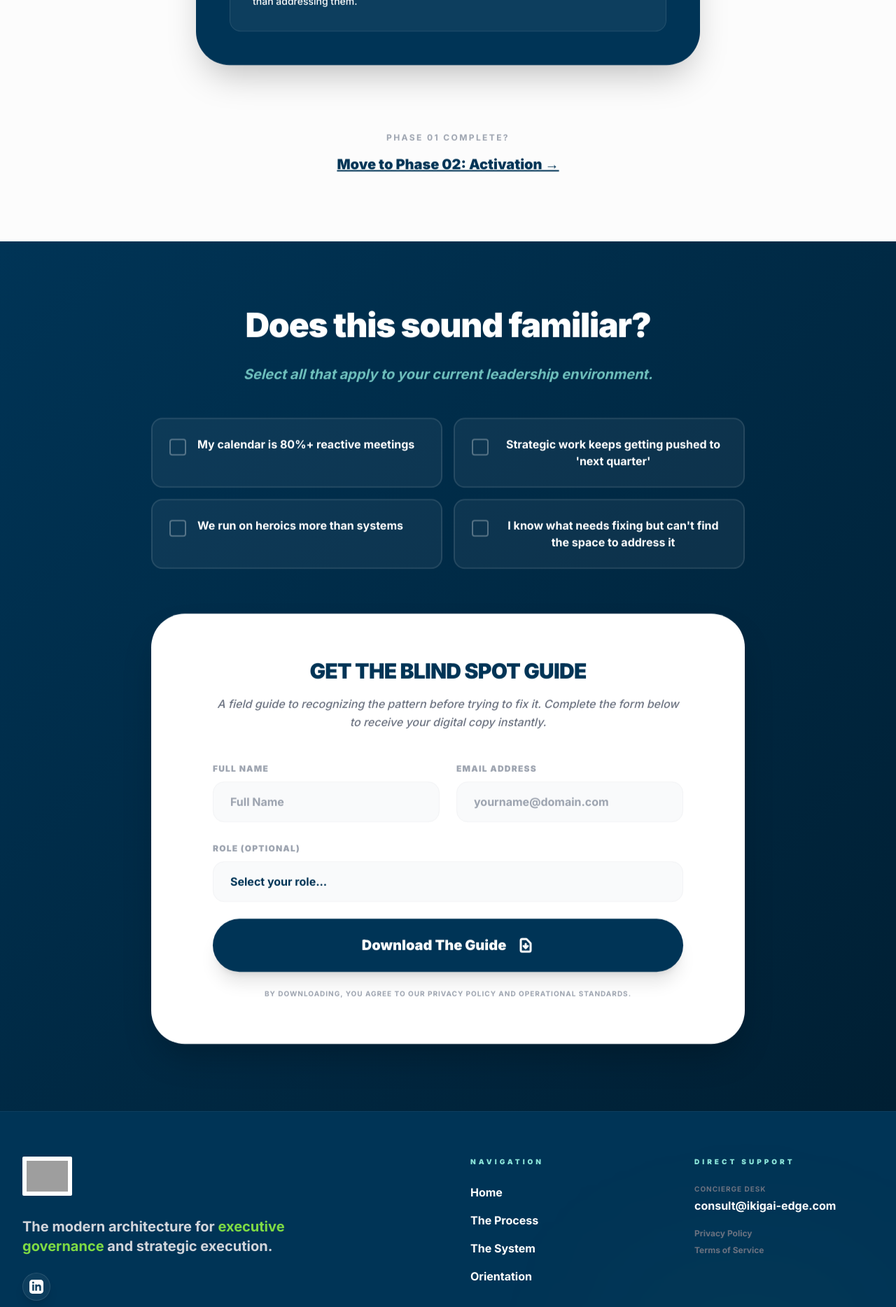
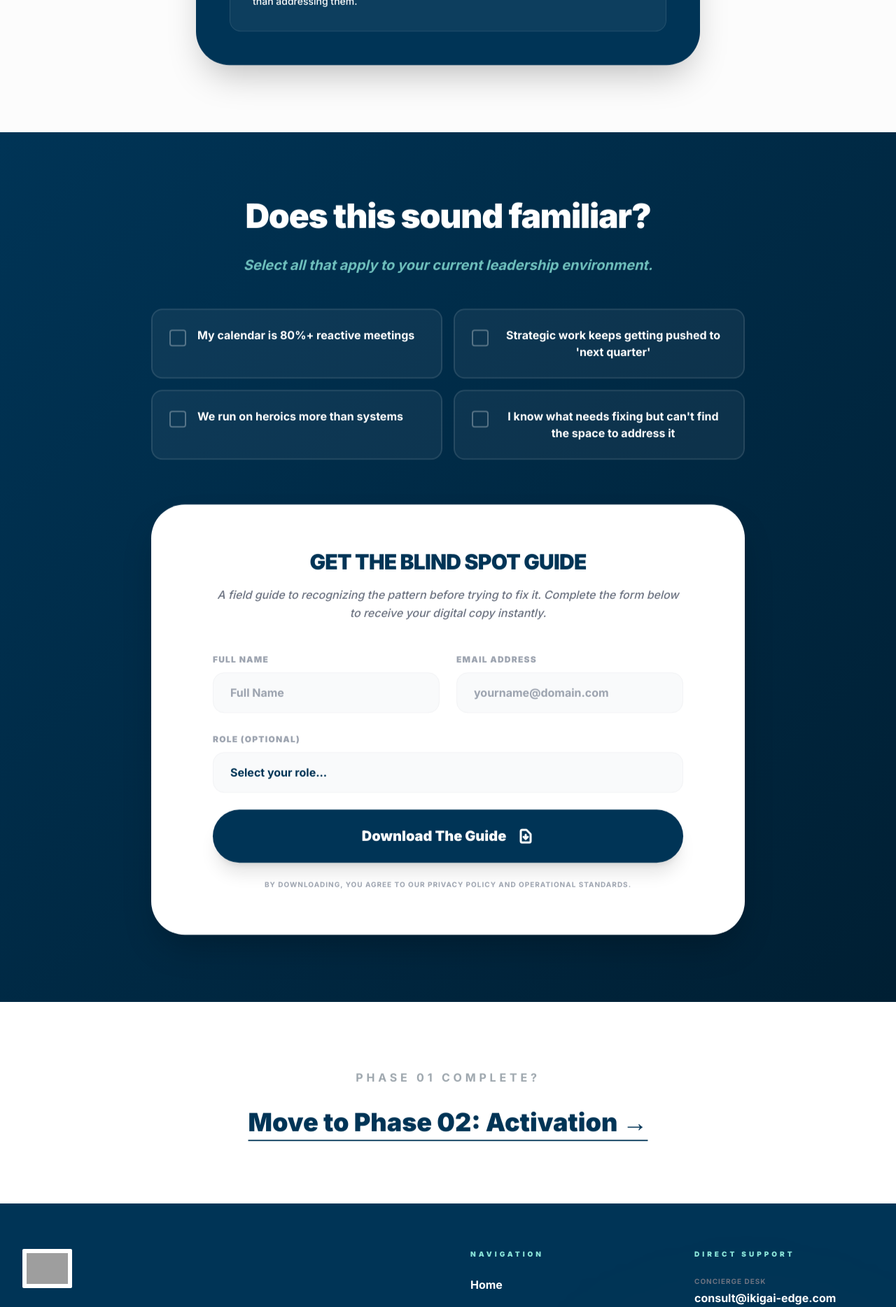
Before and after one commit to cmejia0274/cmejia0274, a React (Vite) app: page /#/blind-spot in a window 1280 px wide. Shown: the part 2482-4350 px from the top of the page at 70% size. Built offline with nearby package versions, Linux system fonts and the light colour scheme; grey boxes are pictures that could not be loaded.

Commit message:
feat: Streamline blind spot component
Removes outdated navigation and download links from the blind spot section. Focuses content on the core message and prepares for a consolidated call to action.

```diff
--- a/components/TheBlindSpot.tsx
+++ b/components/TheBlindSpot.tsx
@@ -202,14 +202,6 @@ const TheBlindSpot: React.FC = () => {
                   addressing them.</p>
              </div>
           </div>
-
-          {/* Natural Progression Link */}
-          <div className="pt-12 text-center">
-            <p className="text-gray-400 font-bold uppercase tracking-[0.2em] text-xs mb-4">Phase 01 Complete?</p>
-            <Link to="/activation" className="text-[#003456] font-black underline hover:text-[#7edb44] transition-colors">
-              Move to Phase 02: Activation →
-            </Link>
-          </div>
         </div>
       </section>
 
@@ -267,7 +259,7 @@ const TheBlindSpot: React.FC = () => {
             </div>
           )}
 
-          <div className="bg-white text-[#003456] p-10 md:p-16 rounded-[3rem]
+          <div id="guide-card" className="bg-white text-[#003456] p-10 md:p-16 rounded-[3rem]
             shadow-2xl text-left">
             <div className="max-w-2xl mx-auto">
               {formStatus === 'success' ? (
@@ -300,41 +292,22 @@ const TheBlindSpot: React.FC = () => {
                     </a>
                   </div>
 
-                  {/* What Happens After Recognition? Card */}
-                  <div className="p-10 md:p-14 bg-white rounded-[2.5rem] border border-gray-100 shadow-xl animate-in fade-in slide-in-from-bottom-8 duration-1000">
-                    <div className="flex flex-col items-center text-center">
-                      <h3 className="text-2xl md:text-4xl font-black text-[#003456] mb-4 uppercase tracking-tighter">
+                  {/* Internal Progress Info */}
+                  <div className="p-10 md:p-14 bg-white rounded-[2.5rem] border border-gray-100 shadow-xl animate-in fade-in slide-in-from-bottom-8 duration-1000 text-center">
+                    <h3 className="text-2xl md:text-3xl font-black text-[#003456] mb-4 uppercase tracking-tighter">
                       What Happens After Recognition?
                     </h3>
                     <p className="text-lg md:text-xl text-gray-500 font-bold italic mb-8">
                       Recognition is clarity. Activation is structure.
                     </p>
-
                     <div className="w-full h-px bg-gray-100 mb-8"></div>
-
-                      <div className="space-y-6 w-full max-w-md">
-                        <div className="flex flex-col items-center">
-                          <span className="inline-block px-4 py-1.5 rounded-full bg-[#003456] text-white text-[10px] font-black uppercase tracking-[0.2em] mb-4">
+                    <div className="space-y-4">
+                      <span className="inline-block px-4 py-1.5 rounded-full bg-[#003456] text-white text-[10px] font-black uppercase tracking-[0.2em]">
                         Stage 02 — Activation
                       </span>
-                          <h4 className="text-xl font-black text-[#003456] uppercase tracking-tight mb-2">Operating Diagnostic</h4>
-                          <p className="text-gray-500 font-medium leading-relaxed mb-8">
+                      <p className="text-gray-500 font-medium leading-relaxed">
                         A 10-day structured visibility into how pressure is shaping your leadership rhythm.
                       </p>
-                        </div>
-
-                        <div className="flex flex-col items-center gap-4">
-                          <Link
-                            to="/activation"
-                            className="inline-flex items-center text-xl font-black text-[#003456] uppercase tracking-widest hover:text-[#7edb44] transition-colors group"
-                          >
-                            → Explore Activation
-                          </Link>
-                          <p className="text-[10px] font-black text-[#7edb44] uppercase tracking-[0.3em]">
-                            Founding Cohort begins April 6, 2026
-                          </p>
-                        </div>
-                      </div>
                     </div>
                   </div>
                 </div>
@@ -453,6 +426,21 @@ const TheBlindSpot: React.FC = () => {
           </div>
         </div>
       </section>
+
+      {/* Natural Progression Link - Moved here to appear after the Download Guide card */}
+      <section className="py-24 bg-white">
+        <div className="max-w-4xl mx-auto px-6 text-center reveal">
+          <p className="text-[#9ea7ae] font-bold uppercase tracking-[0.3em] text-sm md:text-base mb-8">
+            PHASE 01 COMPLETE?
+          </p>
+          <Link
+            to="/activation"
+            className="text-2xl md:text-4xl font-black text-[#003456] underline decoration-2 underline-offset-[12px] hover:text-[#7edb44] hover:decoration-[#7edb44] transition-all inline-flex items-center"
+          >
+            Move to Phase 02: Activation →
+          </Link>
+        </div>
+      </section>
     </div>
   );
 };
```
Lines whose indentation alone changed are shown as unchanged.
